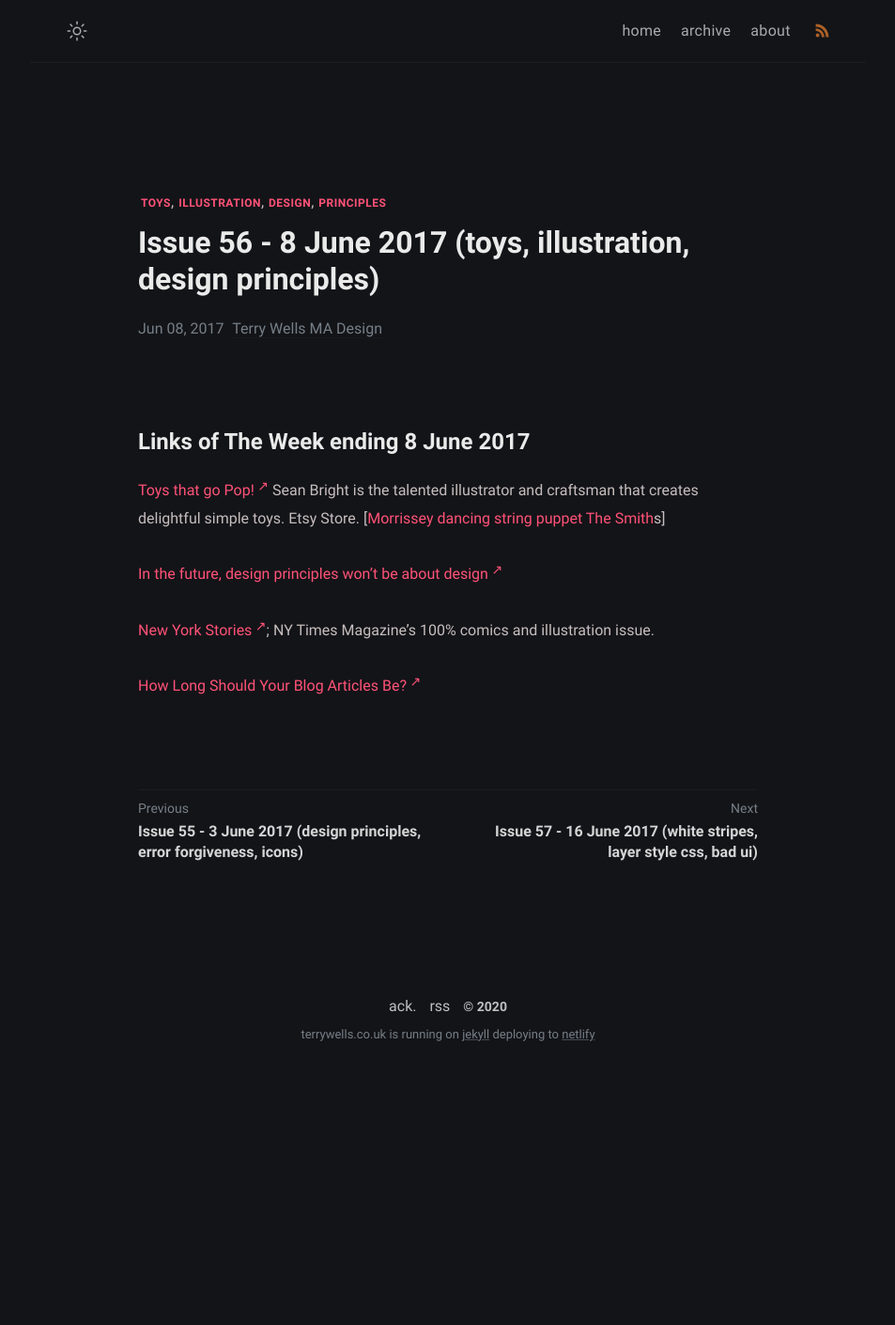
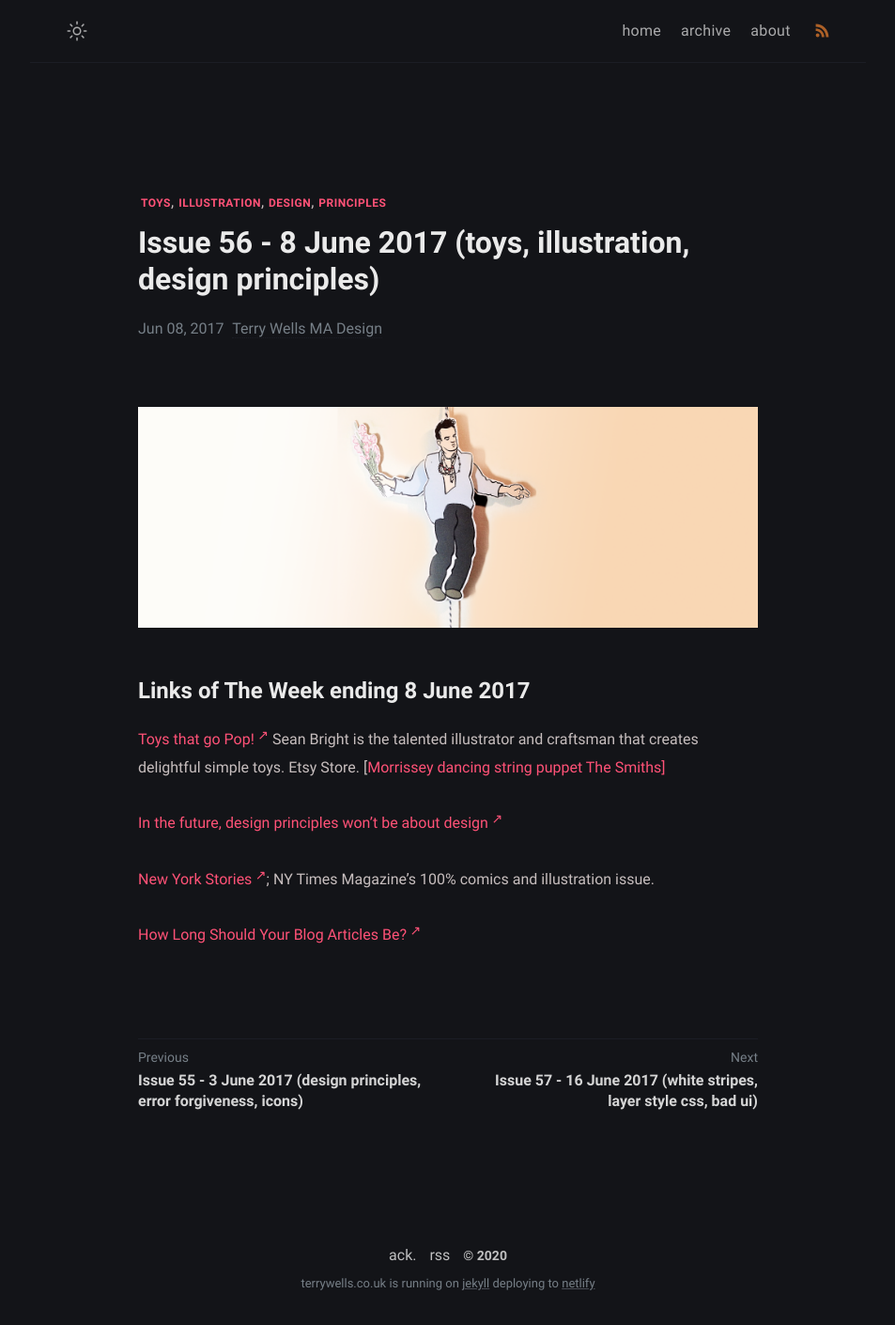
Before and after one commit to wristtattoo/jekyll-klise, a Jekyll site: the page built from _posts/2020-11-03-issue-56-8-june-2017-toys-illustration-design-principles.md, in a window 1280 px wide. Shown: the whole page at 94% size, without its empty margins (163-1116 px from the left). Built offline with Jekyll 4.4.1, drawn with Linux system fonts in a browser that asks for light colours; a script that is not in the unit is left out; before the commit the page ends 1145 px from its top, so only the background shows below that.

Commit message:
Update Links of The Week “2020-11-03-issue-56-8-june-2017-toys-illustration-design-principles”

```diff
--- a/_posts/2020-11-03-issue-56-8-june-2017-toys-illustration-design-principles.md
+++ b/_posts/2020-11-03-issue-56-8-june-2017-toys-illustration-design-principles.md
@@ -4,9 +4,11 @@ title: Issue 56 - 8 June 2017 (toys, illustration, design principles)
 tags: toys illustration design principles
 date: 2017-06-08T11:20:37.000Z
 ---
+![Toys that go Pop!](/assets/uploads/issue-56.png "Toys that go Pop!")
+
 # Links of The Week ending 8 June 2017
 
-<a href="https://www.etsy.com/uk/shop/HeyKidsRocknRoll?ref=l2-shopheader-name" target="_blank">Toys that go Pop!</a> Sean Bright is the talented illustrator and craftsman that creates delightful simple toys. Etsy Store. [<a href="https://www.etsy.com/uk/listing/494525372/morrissey-dancing-string-puppet-the">Morrissey dancing string puppet The Smith</a>s]
+<a href="https://www.etsy.com/uk/shop/HeyKidsRocknRoll?ref=l2-shopheader-name" target="_blank">Toys that go Pop!</a> Sean Bright is the talented illustrator and craftsman that creates delightful simple toys. Etsy Store. [<a href="https://www.etsy.com/uk/listing/494525372/morrissey-dancing-string-puppet-the">Morrissey dancing string puppet The Smiths]</a>
 
 <a href="https://uxdesign.cc/the-future-of-design-principles-c1f045b7aa26" target="_blank">In the future, design principles won’t be about design</a>
 
```
Also changed, not shown: assets/uploads/issue-56.png (added).
